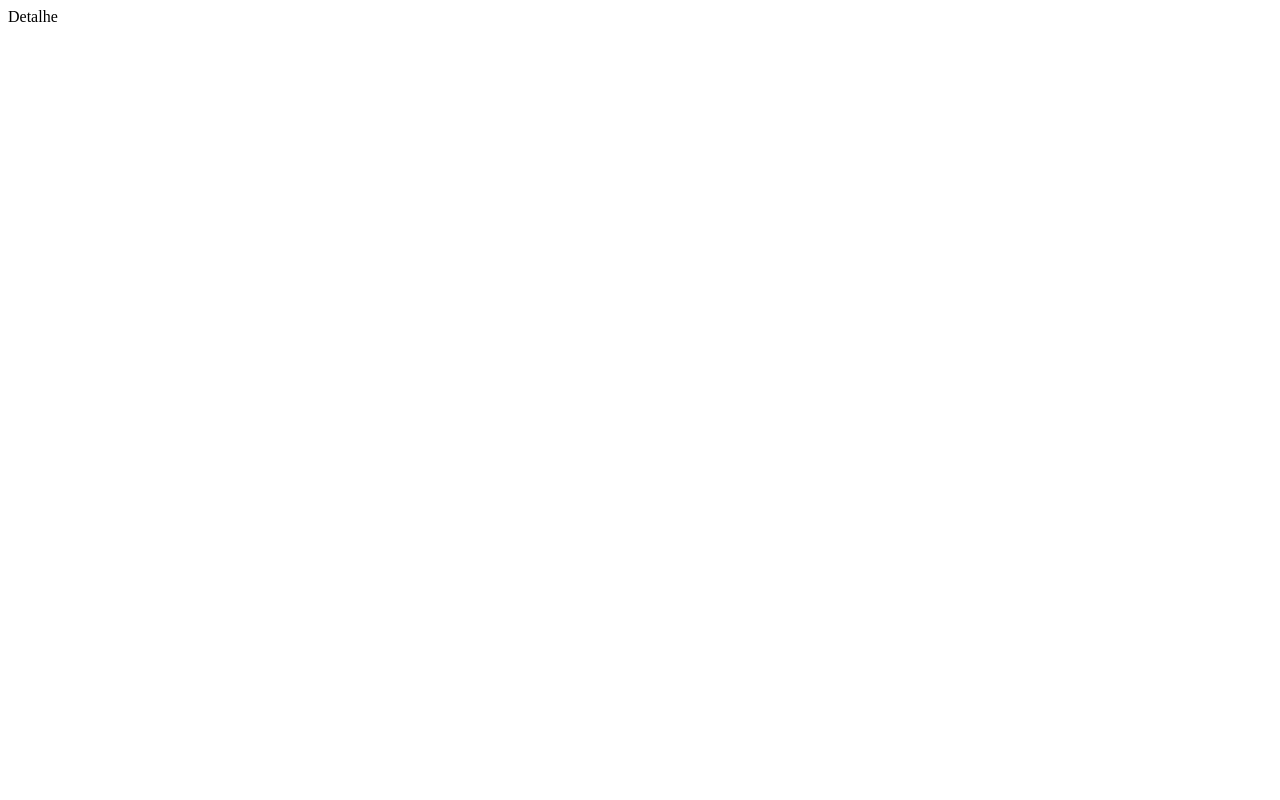
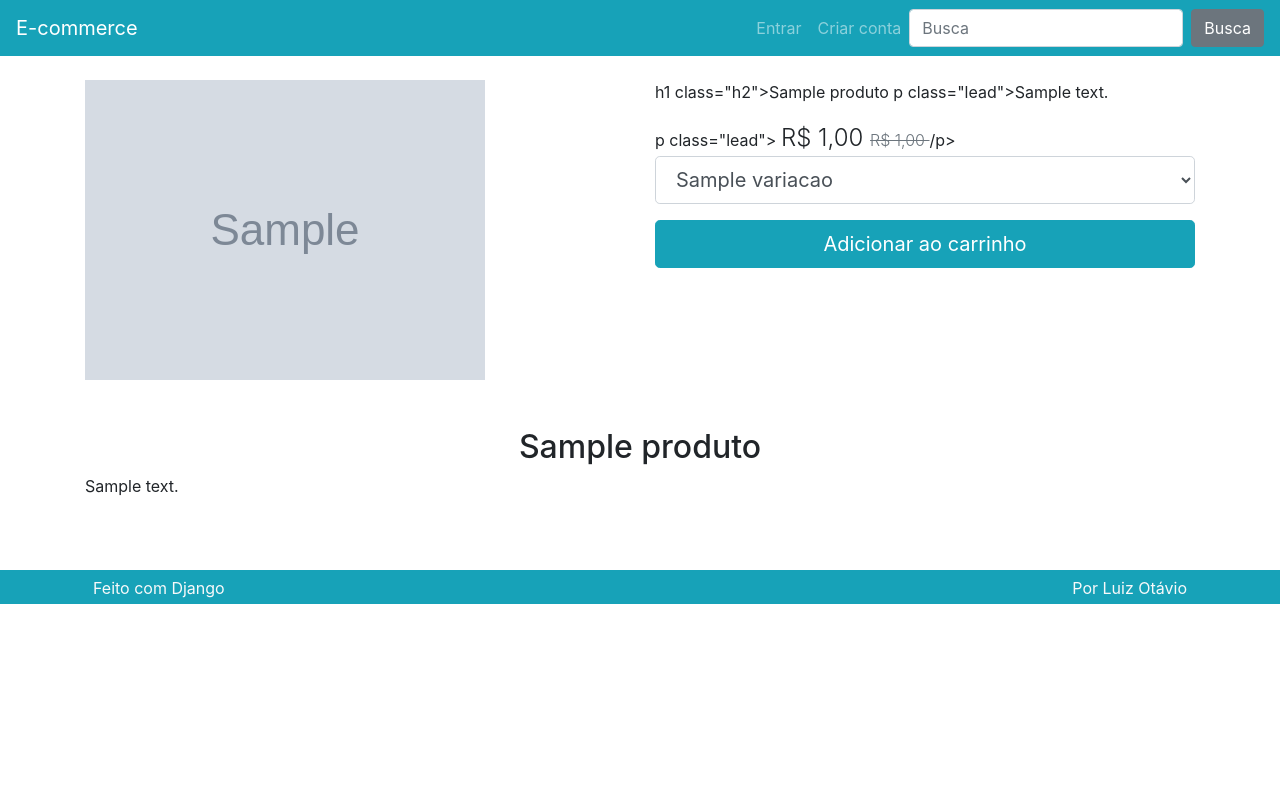
Before and after one commit to adriano-ferrari/udemy-django-lom, a Django app: a page that uses projeto_e-commerce/e-commerce/loja/produto/views.py in a window 1280 px wide. Before the commit the page is almost empty. Run offline with Django 4.2, Linux system fonts and the light colour scheme; tables that the repository leaves empty hold one stand-in row (values such as "Sample post"); grey boxes marked "Sample" are stand-in pictures; some libraries are stand-ins or nearby versions.

Commit message:
Aula 572 - Detalhes dos produtos

```diff
--- a/projeto_e-commerce/e-commerce/loja/produto/templates/produto/detalhe.html
+++ b/projeto_e-commerce/e-commerce/loja/produto/templates/produto/detalhe.html
@@ -16,9 +16,9 @@
     </div>
     <div class="col-lg">
       <div class="mt-4 mt-lg-0">
-            <h1 class="h2">{{ produto.nome }}</h1>
-            <p class="lead">{{ produto.descricao_curta }}</p>
-            <p class="lead">
+         h1 class="h2">{{ produto.nome }}</h1>
+         p class="lead">{{ produto.descricao_curta }}</p>
+         p class="lead">
             {% if produto.preco_marketing_promocional %}
             <span id="variation-preco-promocional" class="lead product-price">
                 {{ produto.preco_marketing_promocional|formata_preco }}
@@ -31,13 +31,11 @@
                 {{ produto.preco_marketing|formata_preco }}
             </span>
             {% endif %}
-            </p>
-
+         /p>
          <form action="{% url 'produto:adicionaraocarrinho' %}" id="form-add-to-cart">
             <div class="form-group">
                 <select id="select-variacoes" name="vid" class="form-control form-control-lg">
                     {% for variacao in produto.variacao_set.all %}
-
                      {% if variacao.preco_promocional %}
                     <option data-preco="{{ variacao.preco|formata_preco }}"
                         data-preco-promocional="{{ variacao.preco_promocional|formata_preco }}"
@@ -57,21 +55,16 @@
                         {% endif %}
                     </option>
                     {% endif %}
-
                      {% endfor %}
                 </select>
             </div>
-
              <div class="text-left">
                 <button type="submit" class="btn btn-primary btn-lg btn-block">
                     <i class="fa fa-shopping-cart" aria-hidden="true"></i>
                     Adicionar ao carrinho
                 </button>
             </div>
-
          </form>
-
-
       </div>
     </div>
   </div>
--- a/projeto_e-commerce/e-commerce/loja/produto/views.py
+++ b/projeto_e-commerce/e-commerce/loja/produto/views.py
@@ -12,13 +12,15 @@
     model = models.Produto
     template_name = 'produto/lista.html'
     context_object_name = 'produtos'
-    paginate_by = 10
+    paginate_by = 5
     ordering = ['-id']
 
 
 class DetalheProduto(DetailView):
-    def get(self, *args, **kwargs):
-        return HttpResponse('Detalhe')
+    model = models.Produto
+    template_name = 'produto/detalhe.html'
+    context_object_name = 'produto'
+    slug_url_kwarg = 'slug'
 
 
 class AdicionarAoCarrinho(View):
```
Also changed, not shown: projeto_e-commerce/e-commerce/media/produto_imagens/2024/07/jaqueta.jpeg (added). Lines whose indentation alone changed are shown as unchanged.
